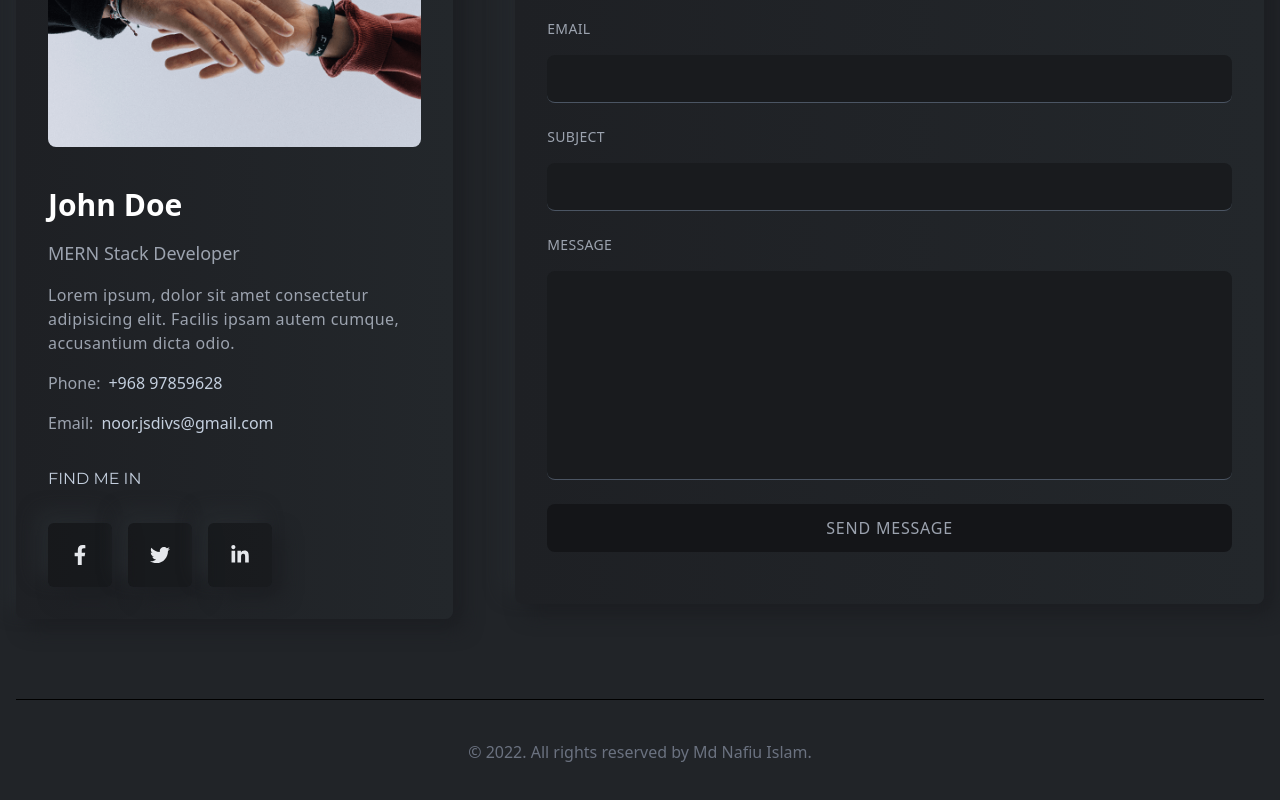
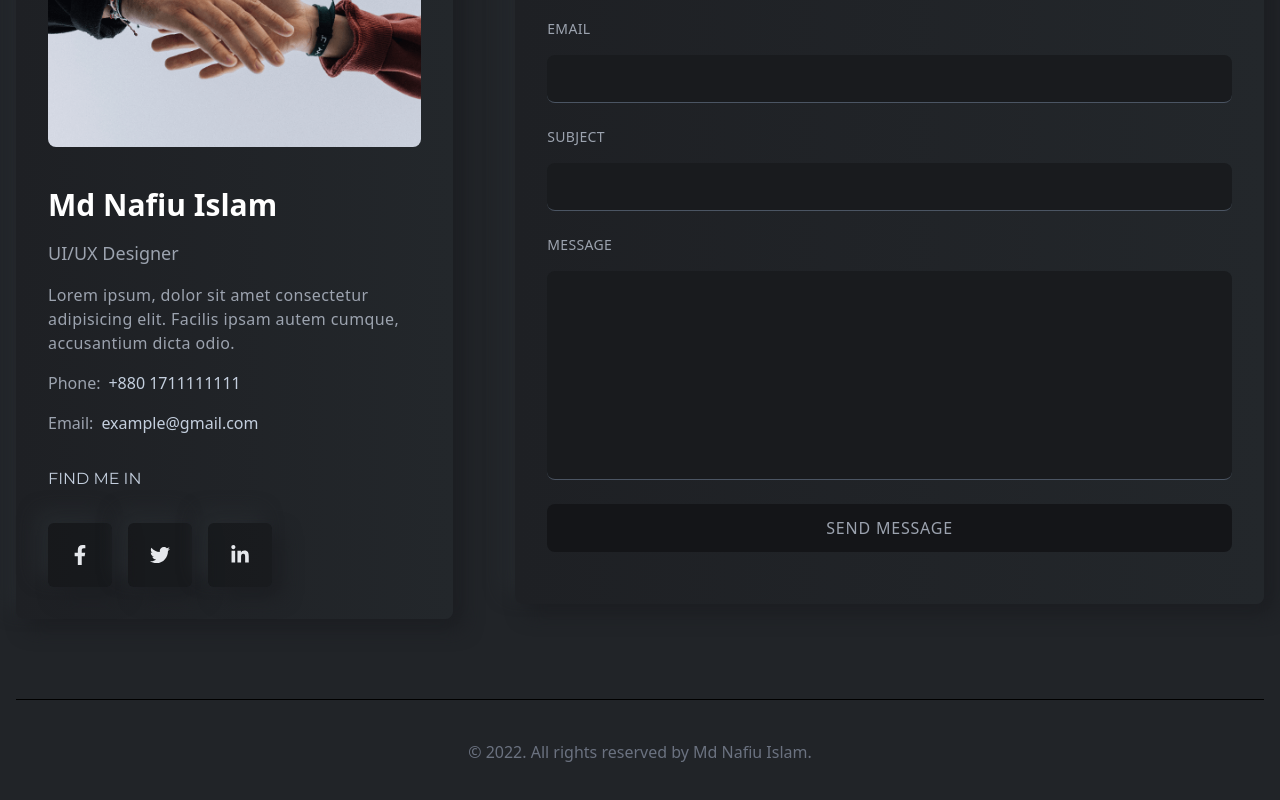
Before and after one commit to Mostakim69/Nafi-Portfolio, a React (Create React App) app: page / in a window 1280 px wide. Shown: the part 5830-6630 px from the top of the page. Built offline with nearby package versions, Linux system fonts and the light colour scheme.

Commit message:
Contact Section

```diff
--- a/src/components/contact/ContactLeft.js
+++ b/src/components/contact/ContactLeft.js
@@ -11,19 +11,19 @@ const ContactLeft = () => {
         alt="contactImg"
       />
       <div className="flex flex-col gap-4">
-        <h3 className="text-3xl font-bold text-white">John Doe</h3>
+        <h3 className="text-3xl font-bold text-white">Md Nafiu Islam</h3>
         <p className="text-lg font-normal text-gray-400">
-          MERN Stack Developer
+          UI/UX Designer
         </p>
         <p className="text-base text-gray-400 tracking-wide">
           Lorem ipsum, dolor sit amet consectetur adipisicing elit. Facilis
           ipsam autem cumque, accusantium dicta odio.
         </p>
         <p className="text-base text-gray-400 flex items-center gap-2">
-          Phone: <span className="text-lightText">+968 97859628</span>
+          Phone: <span className="text-lightText">+880 1711111111</span>
         </p>
         <p className="text-base text-gray-400 flex items-center gap-2">
-          Email: <span className="text-lightText">noor.jsdivs@gmail.com</span>
+          Email: <span className="text-lightText">example@gmail.com</span>
         </p>
       </div>
       <div className="flex flex-col gap-4">
```
